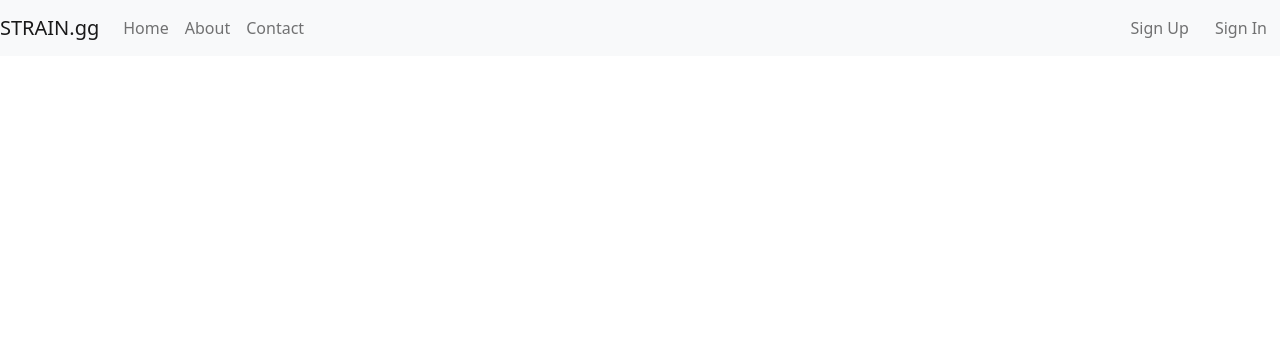
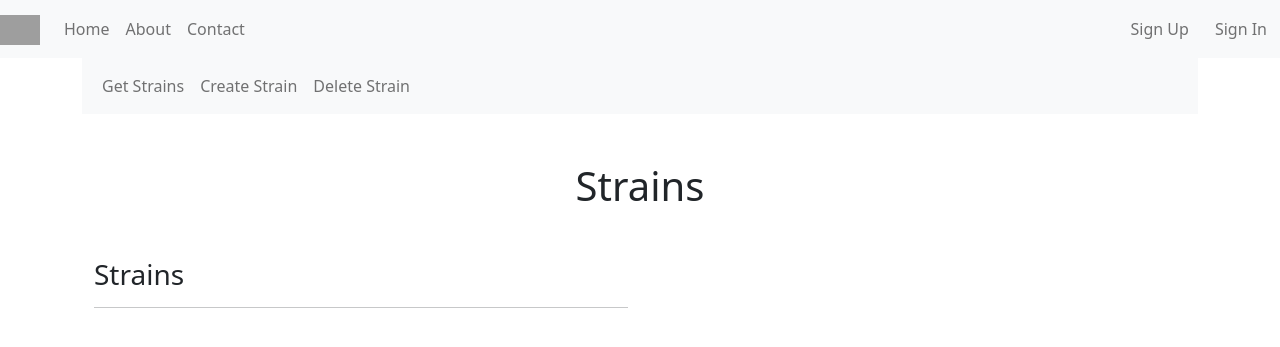
Before and after one commit to ZeroDayPoke/STRAIN.gg_Clouds, a Flask app: page /clouds/strains in a window 1280 px wide. Shown: the top 347 px of the page. Run offline with Flask 3, Linux system fonts and the light colour scheme; some libraries are stand-ins or nearby versions; grey boxes are pictures that could not be loaded.

Commit message:
temp update

```diff
--- a/app/routes/web_routes.py
+++ b/app/routes/web_routes.py
@@ -32,7 +32,7 @@ def strains():
     """Return strains page"""
     all_strains = storage.all('Strain').values()
     # Process the strains data as needed, e.g. sorting or filtering
-    return render_template('base.html', strains=all_strains)
+    return render_template('strains.html', strains=all_strains)
 
 
 @web_routes.route('/', methods=['GET'], strict_slashes=False)
--- a/app/static/scripts/richard.js
+++ b/app/static/scripts/richard.js
@@ -0,0 +1,52 @@
+document.addEventListener("DOMContentLoaded", () => {
+
+  getReviewsBtn.addEventListener("click", async () => {
+    await getStrains();
+  });
+
+  // Fetch reviews data from the API
+  async function getStrains() {
+    try {
+      const response = await fetch("clouds/strains");
+      const strains = await response.json();
+      displayStrains(strains);
+    } catch (error) {
+      console.error("Error fetching strains:", error);
+    }
+  }
+
+  // Display reviews on the page
+  function displayStrains(strains) {
+    renderStrains(strains);
+  }
+
+  function renderStrains(strains) {
+    const strainsContainer = document.querySelector('.strains');
+    strainsContainer.innerHTML = '';
+
+    if (strains.length === 0) {
+      strainsContainer.innerHTML = '<p>No strains found.</p>';
+      return;
+    }
+
+    strains.forEach(strain => {
+      const strainCard = `
+        <div class="card mb-3" data-id="${strain.id}">
+          <div class="card-body">
+            <h5 class="card-title">Strain ID: ${strain.id}</h5>
+            <p class="card-text">
+              <strong>Name:</strong> ${strain.name}<br>
+              <strong>Concentration:</strong> ${strain.delta_nine_concentration}<br>
+              <strong>Target:</strong> ${strain.target_symptom}<br>
+            </p>
+            <button class="btn btn-primary updateReview" data-review-id="${strain.id}" data-bs-toggle="modal" data-bs-target="#updateReviewModal">Update</button>
+            <button class="btn btn-danger deleteReview" data-review-id="${strain.id}" data-bs-toggle="modal" data-bs-target="#deleteReviewModal">Delete</button>
+          </div>
+        </div>
+      `;
+      strainsContainer.innerHTML += strainCard;
+    });
+
+    addUpdateDeleteListeners();
+  }
+});
--- a/app/templates/base.html
+++ b/app/templates/base.html
@@ -24,7 +24,9 @@
 	<body>
 		<header>
 			<nav class="navbar navbar-expand-lg navbar-light bg-light">
-				<a class="navbar-brand" href="#">STRAIN.gg</a>
+				<a class="navbar-brand" href="#">
+					<img src="{{ url_for('static', filename='images/header.png') }}" alt="Logo" width="auto" height="30">
+				</a>
 				<button class="navbar-toggler" type="button" data-toggle="collapse" data-target="#navbarSupportedContent" aria-controls="navbarSupportedContent" aria-expanded="false" aria-label="Toggle navigation">
 					<span class="navbar-toggler-icon"></span>
 				</button>
@@ -66,6 +68,8 @@
 			<script src="{{ url_for('static', filename='lib/jquery.min.js') }}"></script>
 			<script src="{{ url_for('static', filename='lib/popper.min.js') }}"></script>
 			<script src="{{ url_for('static', filename='lib/bootstrap.min.js') }}"></script>
+			<script src="{{ url_for('static', filename='scripts/richard.js') }}"></script>
+			{% block display %}STRAIN.gg{% endblock %}
 		</main>
 	</body>
 </html>
--- /dev/null
+++ b/app/templates/strains.html
@@ -0,0 +1,135 @@
+{% extends "base.html" %}
+
+{% block title %}
+    Strains
+{% endblock %}
+
+{% block content %}
+	<!-- Create Strain Modal -->
+	<div class="modal fade" id="createStrainModal" tabindex="-1" aria-labelledby="createStrainModalLabel" aria-hidden="true">
+		<div class="modal-dialog">
+			<div class="modal-content">
+				<div class="modal-header">
+					<h5 class="modal-title" id="createStrainModalLabel">Create Strain</h5>
+					<button type="button" class="btn-close" data-bs-dismiss="modal" aria-label="Close"></button>
+				</div>
+				<div class="modal-body">
+					<form id="createStrainForm">
+						<div class="mb-3">
+							<label for="url" class="form-label">URL</label>
+							<input type="text" class="form-control" id="url" required>
+						</div>
+						<div class="mb-3 form-check">
+							<input type="checkbox" class="form-check-input" id="assigned">
+							<label class="form-check-label" for="assigned">Assigned</label>
+						</div>
+						<div class="mb-3">
+							<label for="author_id" class="form-label">Author ID</label>
+							<input type="text" class="form-control" id="author_id">
+						</div>
+						<div class="mb-3">
+							<label for="grader_id" class="form-label">Grader ID</label>
+							<input type="text" class="form-control" id="grader_id">
+						</div>
+					</form>
+				</div>
+				<div class="modal-footer">
+					<button type="button" class="btn btn-secondary" data-bs-dismiss="modal">Close</button>
+					<button type="button" class="btn btn-primary" id="submitCreateStrain">Create</button>
+				</div>
+			</div>
+		</div>
+	</div>
+	<!-- Update Strain Modal -->
+	<div class="modal fade" id="updateStrainModal" tabindex="-1" aria-labelledby="updateStrainModalLabel" aria-hidden="true">
+		<div class="modal-dialog">
+			<div class="modal-content">
+				<div class="modal-header">
+					<h5 class="modal-title" id="updateStrainModalLabel">Update Strain</h5>
+					<button type="button" class="btn-close" data-bs-dismiss="modal" aria-label="Close"></button>
+				</div>
+				<div class="modal-body">
+					<form id="updateStrainForm">
+						<div class="mb-3">
+							<label for="update_url" class="form-label">URL</label>
+							<input type="text" class="form-control" id="update_url" required>
+						</div>
+						<div class="mb-3 form-check">
+							<input type="checkbox" class="form-check-input" id="update_assigned">
+							<label class="form-check-label" for="update_assigned">Assigned</label>
+						</div>
+						<div class="mb-3">
+							<label for="update_author_id" class="form-label">Author ID</label>
+							<input type="text" class="form-control" id="update_author_id" required>
+						</div>
+						<div class="mb-3">
+							<label for="update_grader_id" class="form-label">Grader ID</label>
+							<input type="text" class="form-control" id="update_grader_id" required>
+						</div>
+					</form>
+				</div>
+				<div class="modal-footer">
+					<button type="button" class="btn btn-secondary" data-bs-dismiss="modal">Cancel</button>
+					<button type="button" class="btn btn-primary" id="submitUpdateStrain">Save Changes</button>
+				</div>
+			</div>
+		</div>
+	</div>
+	<!-- Delete Strain Modal -->
+	<div class="modal fade" id="deleteStrainModal" tabindex="-1" aria-labelledby="deleteStrainModalLabel" aria-hidden="true">
+		<div class="modal-dialog">
+			<div class="modal-content">
+				<div class="modal-header">
+					<h5 class="modal-title" id="deleteStrainModalLabel">Delete Strain</h5>
+					<button type="button" class="btn-close" data-bs-dismiss="modal" aria-label="Close"></button>
+				</div>
+				<div class="modal-body">
+					<p>Are you sure you want to delete this Strain?</p>
+				</div>
+				<div class="modal-footer">
+					<button type="button" class="btn btn-secondary" data-bs-dismiss="modal">Cancel</button>
+					<button type="button" class="btn btn-danger" id="confirmDeleteStrain" data-bs-dismiss="modal" data-Strain-id="">Delete</button>
+					<input type="hidden" id="modal_Strain_id" name="modal_Strain_id">
+				</div>
+			</div>
+		</div>
+	</div>
+{% endblock %}
+
+{% block display %}
+
+	<nav class="navbar navbar-expand-lg navbar-light bg-light">
+		<div class="container-fluid">
+			<button class="navbar-toggler" type="button" data-bs-toggle="collapse" data-bs-target="#navbarNav" aria-controls="navbarNav" aria-expanded="false" aria-label="Toggle navigation">
+				<span class="navbar-toggler-icon"></span>
+			</button>
+			<div class="collapse navbar-collapse" id="navbarNav">
+				<ul class="navbar-nav">
+					<li class="nav-item">
+						<a class="nav-link" href="#" id="getStrains">Get Strains</a>
+					</li>
+					<li class="nav-item">
+						<a class="nav-link" href="#" id="openCreateStrainModal">Create Strain</a>
+					</li>
+					<li class="nav-item">
+						<a class="nav-link" href="#" id="deleteStrain" role="button" data-bs-toggle="dropdown" aria-expanded="false">
+							Delete Strain
+						</a>
+					</li>
+				</ul>
+			</div>
+		</div>
+	</nav>
+	<div class="container">
+		<h1 class="text-center mt-5 mb-5">Strains</h1>
+		<div class="row">
+			<div class="col-md-6">
+				<h3>Strains</h3>
+				<hr>
+				<div class="strains">
+					<!-- Strains will be added dynamically using JavaScript -->
+				</div>
+			</div>
+		</div>
+	</div>
+{% endblock %}
```
